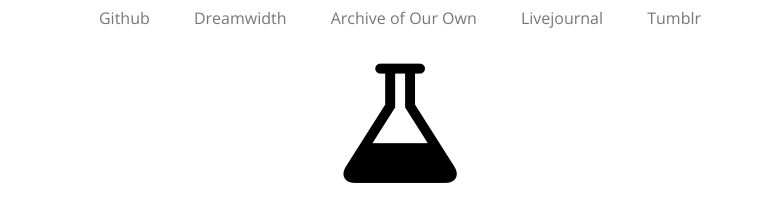
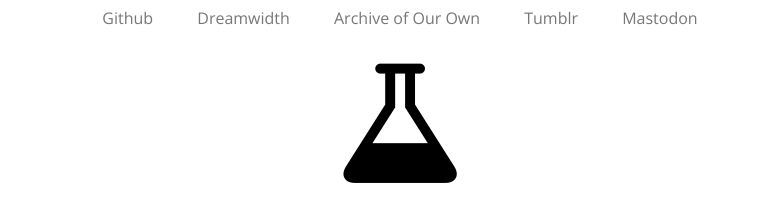
Before and after one commit to thedeadparrot/fic-projects, a Jekyll site: the page built from index.html, in a window 1280 px wide and 900 px high. Shown: the top 201 px of the window, without its empty margins (240-1009 px from the left). Built offline with Jekyll 4.4.1, drawn with Linux system fonts in a browser that asks for light colours; nearby versions of some CDN libraries.

Commit message:
Remove LJ, add Mastodon.

```diff
--- a/_layouts/projects.html
+++ b/_layouts/projects.html
@@ -17,8 +17,8 @@
                 <li><a href="https://github.com/thedeadparrot/fic-projects">Github</a></li>
                 <li><a href="https://thedeadparrot.dreamwidth.org/">Dreamwidth</a></li>
                 <li><a href="https://archiveofourown.org/users/thedeadparrot">Archive of Our Own</a></li>
-                <li><a href="https://thedeadparrot.livejournal.com/">Livejournal</a></li>
                 <li><a href="https://thedeadparrot.tumblr.com/">Tumblr</a></li>
+		<li><a href="https://fanglitch.space/@thedeadparrot">Mastodon</a>
             </ul>
             </div>
             <div class="content">
```
